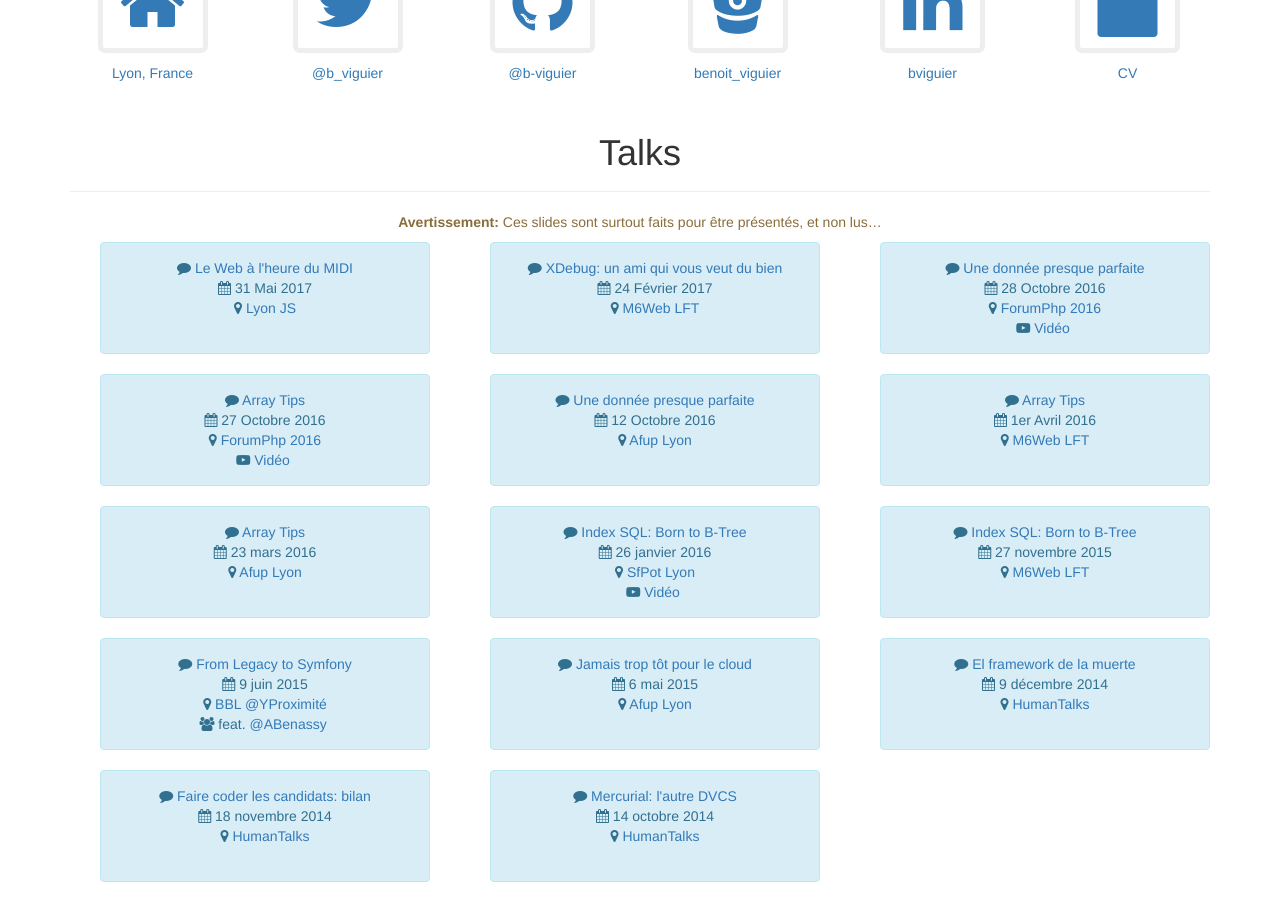
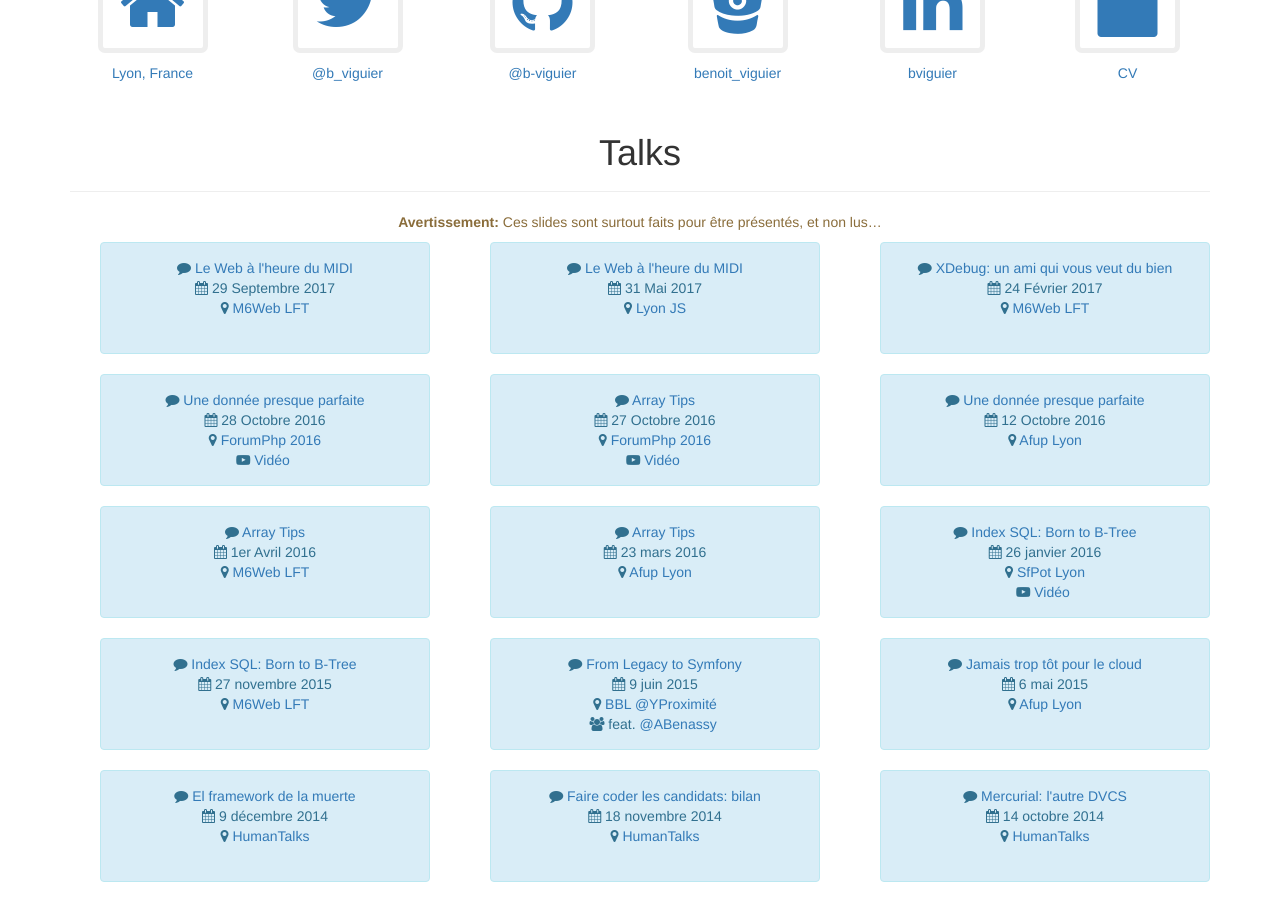
Before and after one commit to b-viguier/b-viguier.github.io, a Jekyll site: the page built from index.html, in a window 1280 px wide and 900 px high, scrolled down 436 px. Built offline with Jekyll 4.4.1, drawn with Linux system fonts in a browser that asks for light colours; nearby versions of some CDN libraries.

Commit message:
Added M6WLFT-MidiHour

```diff
--- a/_data/talks.yml
+++ b/_data/talks.yml
@@ -1,3 +1,9 @@
+-
+    title: Le Web à l'heure du MIDI
+    url: downloads/talks/M6WLFT-MidiHour.pdf
+    date: 29 Septembre 2017
+    event: M6Web LFT
+    event_url: http://tech.m6web.fr
 -
     title: Le Web à l'heure du MIDI
     url: downloads/talks/LyonJS-MidiHour.pdf
```
Also changed, not shown: 1 other file.
